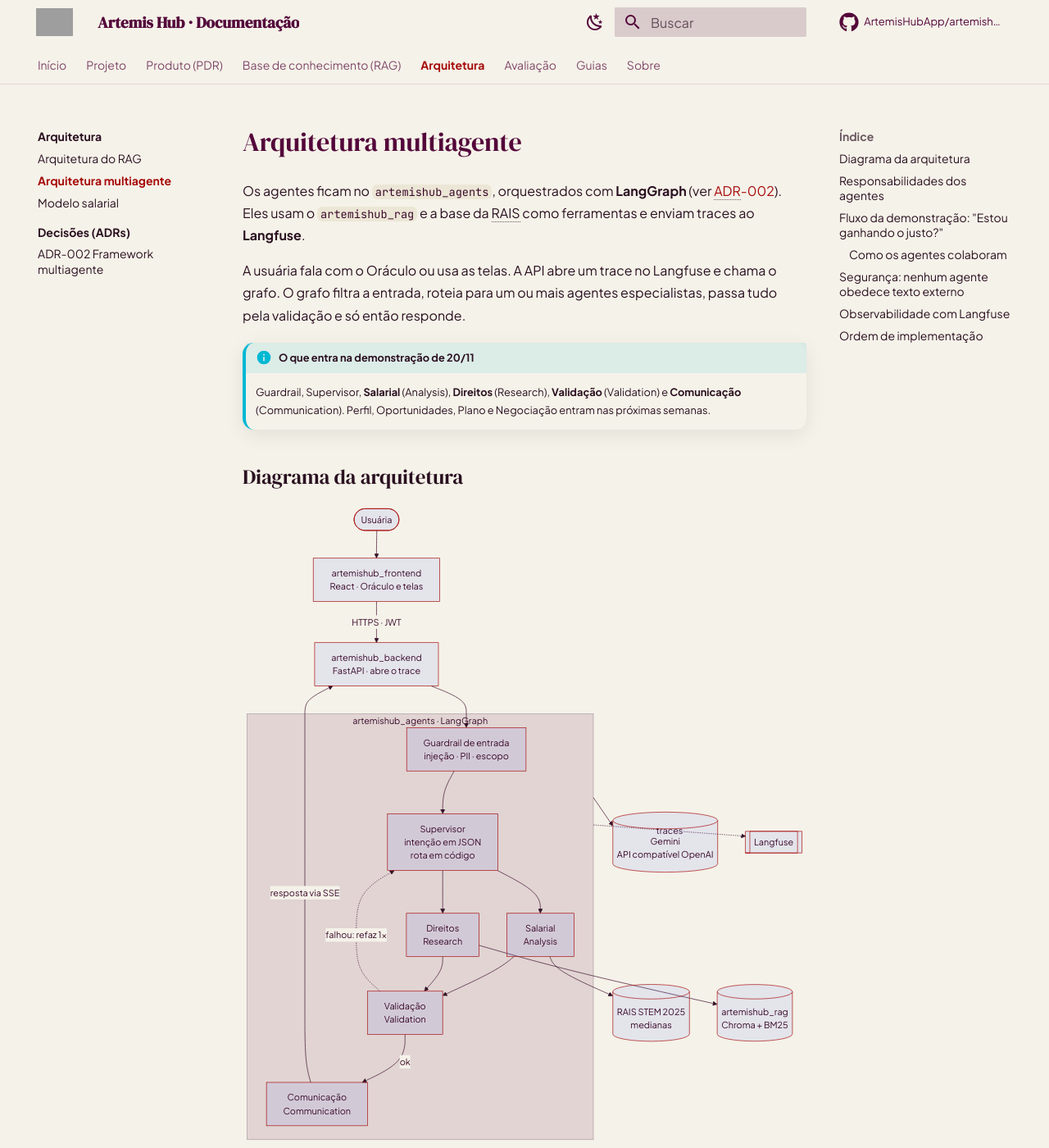
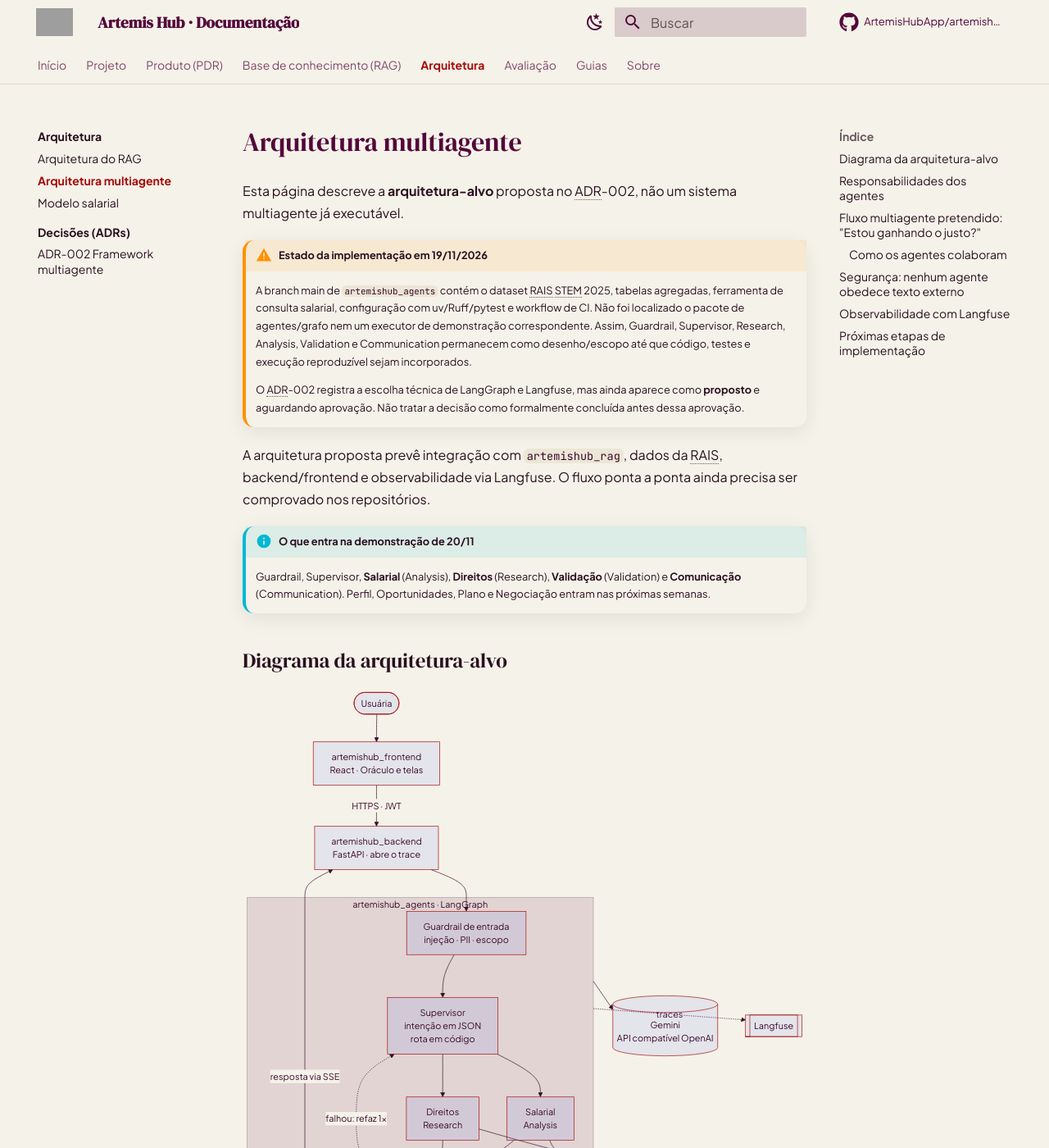
Before and after one commit to ArtemisHubApp/artemishub_docs, an MkDocs documentation site: the page built from docs/arquitetura/multiagentes.md, in a window 1280 px wide and 1400 px high. Shown: the whole window at 82% size. Built offline with MkDocs 1.6.1 and Material for MkDocs 9.7.7, drawn with Linux system fonts in a browser that asks for light colours; comment, search, counter and statistics services are not loaded; some of the changed text lies outside the part shown; grey boxes are pictures that could not be loaded.

Commit message:
docs: distingue arquitetura multiagente proposta de implementação

````diff
--- a/docs/arquitetura/multiagentes.md
+++ b/docs/arquitetura/multiagentes.md
@@ -5,14 +5,19 @@ codigo: "github.com/ArtemisHubApp/artemishub_agents"
 
 # Arquitetura multiagente
 
-Os agentes ficam no `artemishub_agents`, orquestrados com **LangGraph** (ver [ADR-002](../adr/002-framework-multiagente.md)). Eles usam o `artemishub_rag` e a base da RAIS como ferramentas e enviam traces ao **Langfuse**.
+Esta página descreve a **arquitetura-alvo** proposta no ADR-002, não um sistema multiagente já executável.
 
-A usuária fala com o Oráculo ou usa as telas. A API abre um trace no Langfuse e chama o grafo. O grafo filtra a entrada, roteia para um ou mais agentes especialistas, passa tudo pela validação e só então responde.
+!!! warning "Estado da implementação em 19/11/2026"
+    A branch main de `artemishub_agents` contém o dataset RAIS STEM 2025, tabelas agregadas, ferramenta de consulta salarial, configuração com uv/Ruff/pytest e workflow de CI. Não foi localizado o pacote de agentes/grafo nem um executor de demonstração correspondente. Assim, Guardrail, Supervisor, Research, Analysis, Validation e Communication permanecem como desenho/escopo até que código, testes e execução reproduzível sejam incorporados.
+
+    O ADR-002 registra a escolha técnica de LangGraph e Langfuse, mas ainda aparece como **proposto** e aguardando aprovação. Não tratar a decisão como formalmente concluída antes dessa aprovação.
+
+A arquitetura proposta prevê integração com `artemishub_rag`, dados da RAIS, backend/frontend e observabilidade via Langfuse. O fluxo ponta a ponta ainda precisa ser comprovado nos repositórios.
 
 !!! info "O que entra na demonstração de 20/11"
     Guardrail, Supervisor, **Salarial** (Analysis), **Direitos** (Research), **Validação** (Validation) e **Comunicação** (Communication). Perfil, Oportunidades, Plano e Negociação entram nas próximas semanas.
 
-## Diagrama da arquitetura
+## Diagrama da arquitetura-alvo
 
 ```mermaid
 flowchart TB
@@ -37,7 +42,7 @@ flowchart TB
     GRAFO -. traces .-> LF[[Langfuse]]
 ```
 
-Todos os nós do grafo acima entram na demonstração de 20/11. Nas próximas semanas, o Supervisor passa a despachar também para **Perfil**, **Oportunidades**, **Plano** e **Negociação** (subgrafo multi-turno), que usam o parser de CV, o catálogo de oportunidades e o Postgres (perfil, plano e checkpoints do grafo). Salarial e Direitos rodam em paralelo com `Send()`.
+O diagrama é uma referência de integração, não um diagrama de componentes atualmente executáveis. A consulta salarial que pode ser executada hoje está descrita em [Modelo salarial](modelo-salarial.md) e [Guia de reprodução dos agentes](../guias/reproduzir-agentes.md).
 
 ## Responsabilidades dos agentes
 
@@ -54,7 +59,7 @@ Todos os nós do grafo acima entram na demonstração de 20/11. Nas próximas se
 | **Validação** (Validation Agent) · 20/11 | RNF-12 a RNF-15 | todas | validação de citações e juiz do `artemishub_rag` | checar se a resposta segue as evidências; reprovar e devolver 1x |
 | **Comunicação** (Communication Agent) · 20/11 | RNF-13, métrica 10.5 | todas | nenhuma | reescrever em linguagem simples sem perder citações |
 
-## Fluxo da demonstração: "Estou ganhando o justo?"
+## Fluxo multiagente pretendido: "Estou ganhando o justo?"
 
 Os quatro papéis do enunciado (Research, Analysis, Validation e Communication) colaboram numa pergunta. Nesta versão o cargo, a UF e o salário vêm da própria pergunta; o agente Perfil entra depois.
 
@@ -163,10 +168,11 @@ result = app.invoke(
 
 O nó de Direitos reaproveita o `Retriever` e a validação de citações de `src/query.py` sem mudar o RAG.
 
-## Ordem de implementação
+## Próximas etapas de implementação
 
-1. **Até 20/11:** ADR do framework (este repositório), remote do DVC configurado e tabela de medianas por família CBO × UF × sexo versionada no git.
-2. **Até 20/11:** pacote do RAG renomeado para poder ser importado pelo `artemishub_agents` (os dois repositórios usam `src`).
-3. **Até 20/11:** grafo da demo (Guardrail, Supervisor, Salarial, Direitos, Validação e Comunicação) com testes por nó e `reports/demo_multiagente.md` para o Teams.
-4. Langfuse instrumentando o grafo; datasets de avaliação e de injeção no CI.
-5. [Modelo salarial](modelo-salarial.md) no lugar das medianas; agente Perfil; subgrafo de Negociação; Oportunidades e Plano.
+1. Implementar o grafo e os nós com testes isolados.
+2. Integrar a ferramenta salarial existente e o Retriever do RAG por contratos explícitos.
+3. Criar executor de demonstração e registrar uma execução real com entradas, saídas, citações e limitações.
+4. Instrumentar o grafo com Langfuse e validar mascaramento de dados pessoais.
+5. Expor a orquestração como API e validar o contrato com backend/frontend.
+6. Atualizar o status desta página somente após existir código, testes e demonstração reproduzível.
````
